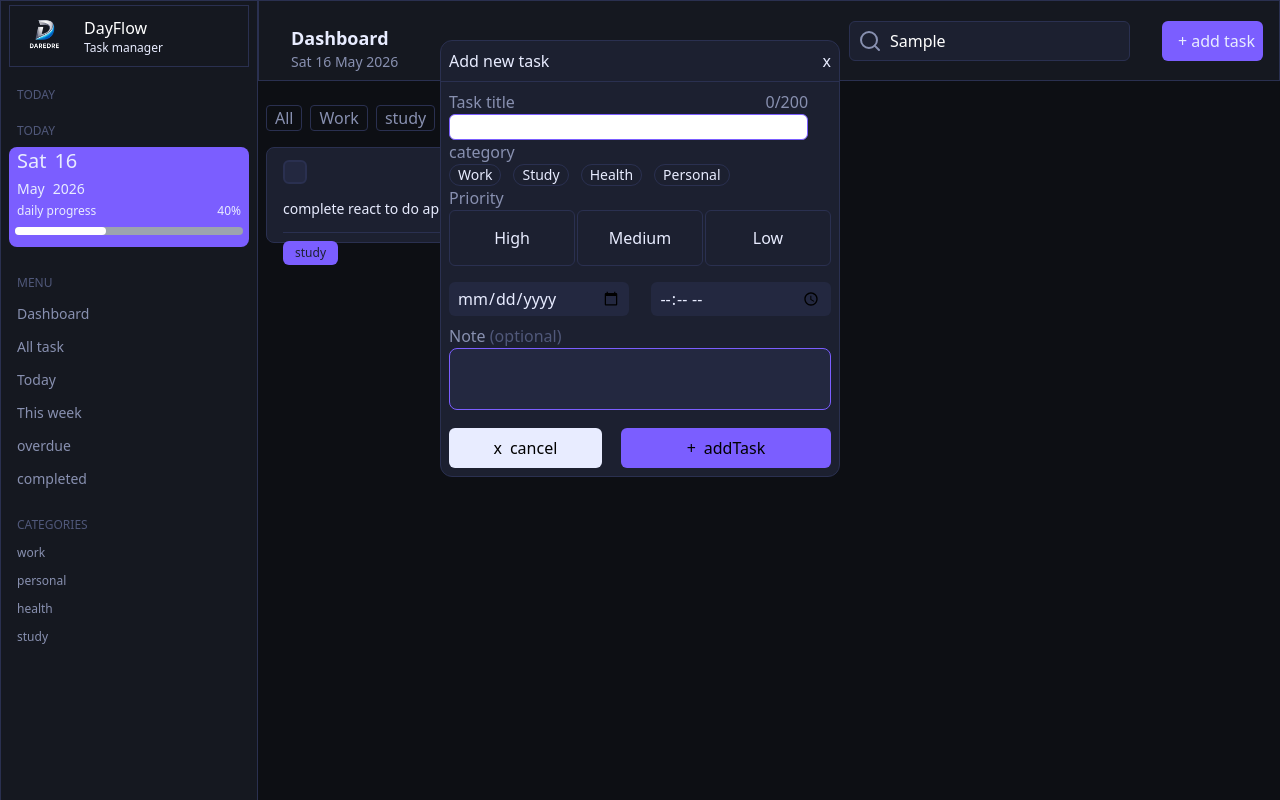
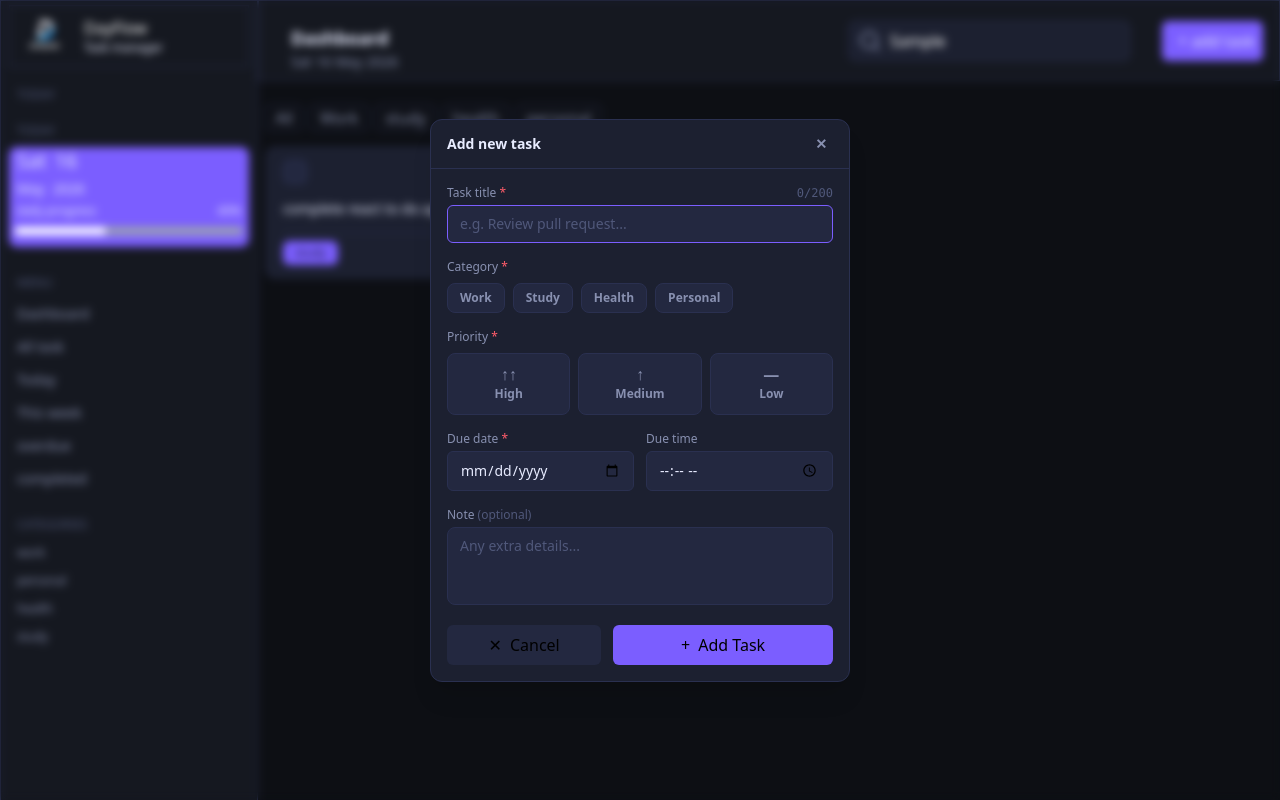
Before and after one commit to Daredre31/dayFlow, a React (Vite) app: page /alltask in a window 1280 px wide. Both pictures are taken after typing "Sample" into the empty fields and a click on the button "+ add task". Shown: the top 800 px of the page. Built offline with nearby package versions, Linux system fonts and the light colour scheme.

Commit message:
new updat

```diff
--- a/src/pages/Alltask.jsx
+++ b/src/pages/Alltask.jsx
@@ -23,7 +23,7 @@ const Alltask = () => {
 
          <div className='p-2 '>
            <div>
-            <Card1 flexW={'flex-wrap'} height={'h-24'} width={'w-[48%]'}/>
+           <Card1 variant='grid' />
            </div>
 
          </div>
--- a/src/pages/Dashboard.jsx
+++ b/src/pages/Dashboard.jsx
@@ -117,7 +117,7 @@ const [dfilter , setDfilter] = useState();
              ))}
            </div>
 
-            <Card1 flexW={'flex-col'} height={'h-12'} width={'w-full'}/>
+            <Card1 variant='list' />
         </div>
         <div></div>
       </div>
--- a/src/ui/Card1.jsx
+++ b/src/ui/Card1.jsx
@@ -1,35 +1,94 @@
 import React, { useState } from 'react'
 import { useTaskContext } from '../context/Taskcontroller';
 
-const Card1 = ({ flexW = 'flex-wrap', width = 'w-full', height = 'h-auto', gap = 'gap-4' }) => {
+const Card1 = ({ variant = 'grid' }) => {
   const { task, deleteTask } = useTaskContext();
   const [checkedItems, setCheckedItems] = useState({});
 
   const handleCheck = (taskId) => {
-    setCheckedItems(prev => ({
-      ...prev,
-      [taskId]: !prev[taskId]
-    }));
+    setCheckedItems(prev => ({ ...prev, [taskId]: !prev[taskId] }));
   };
 
-  const handleDel = (taskId) => {
-    deleteTask(taskId);
-  };
-
+  // ── LIST variant (Dashboard) ─────────────────────────────────────
+  if (variant === 'list') {
     return (
-    <div className={`flex ${flexW} ${gap}`}>
+      <div className='flex flex-col gap-2 p-2'>
         {task.map(item => (
           <div
             key={item.id}
+            className='flex items-center gap-3 px-3 py-2 rounded-md
+                       bg-surface border border-border
+                       hover:border-accent transition-all duration-200'
+          >
+            {/* Checkbox */}
+            <button
+              onClick={() => handleCheck(item.id)}
               className={`
-            bg-surface2 ${width} ${height}
+                w-5 h-5 flex-shrink-0 flex items-center justify-center
+                rounded border-2 transition-all duration-200
+                cursor-pointer text-xs font-semibold
+                ${checkedItems[item.id]
+                  ? 'bg-green border-green text-surface2'
+                  : 'border-border bg-surface3 hover:border-green'
+                }
+              `}
+            >
+              {checkedItems[item.id] ? '✓' : ''}
+            </button>
+
+            {/* Title */}
+            <span className={`
+              flex-1 text-sm font-medium text-text truncate
+              ${checkedItems[item.id] ? 'line-through opacity-50' : ''}
+            `}>
+              {item.title}
+            </span>
+
+            {/* Category */}
+            <span className='text-xs bg-accent px-2 py-0.5 rounded text-surface2 font-medium flex-shrink-0'>
+              {item.category}
+            </span>
+
+            {/* Priority */}
+            <span className={`
+              text-xs font-semibold px-2 py-0.5 rounded flex-shrink-0
+              ${item.priority === 'high'
+                ? 'bg-red text-surface2'
+                : item.priority === 'medium'
+                ? 'bg-amber text-surface2'
+                : 'bg-green text-surface2'
+              }
+            `}>
+              {item.priority}
+            </span>
+
+            {/* Delete */}
+            <button
+              onClick={() => deleteTask(item.id)}
+              className='text-xs px-2 py-0.5 rounded font-medium flex-shrink-0
+                         bg-red text-surface2 hover:bg-red/80
+                         transition-colors duration-200 active:scale-95'
+            >
+              Delete
+            </button>
+          </div>
+        ))}
+      </div>
+    );
+  }
+
+  // ── GRID variant (AllTask) ───────────────────────────────────────
+  return (
+    <div className='flex flex-wrap gap-3'>
+      {task.map(item => (
+        <div
+          key={item.id}
+          className='bg-surface2 w-[48%] h-auto
                      px-4 py-3 rounded-lg border border-border
                      hover:border-accent transition-all duration-200
-            hover:shadow-md
-            flex flex-col justify-between
-          `}
+                     flex flex-col justify-between'
         >
-          {/* Header: Checkbox and Priority */}
+          {/* Header */}
           <div className='flex justify-between items-center mb-3'>
             <button
               onClick={() => handleCheck(item.id)}
@@ -39,14 +98,13 @@ const Card1 = ({ flexW = 'flex-wrap', width = 'w-full', height = 'h-auto', gap =
                 cursor-pointer font-semibold text-sm
                 ${checkedItems[item.id]
                   ? 'bg-green border-green text-surface2'
-                  : 'border-border bg-surface3 text-text hover:border-green'
+                  : 'border-border bg-surface3 hover:border-green'
                 }
               `}
             >
               {checkedItems[item.id] ? '✓' : ''}
             </button>
-            <span
-              className={`
+            <span className={`
               text-xs font-semibold px-3 py-1 rounded-md
               ${item.priority === 'high'
                 ? 'bg-red text-surface2'
@@ -54,13 +112,12 @@ const Card1 = ({ flexW = 'flex-wrap', width = 'w-full', height = 'h-auto', gap =
                 ? 'bg-amber text-surface2'
                 : 'bg-green text-surface2'
               }
-              `}
-            >
+            `}>
               {item.priority}
             </span>
           </div>
 
-          {/* Task Title */}
+          {/* Title */}
           <div className='mb-3 flex-grow'>
             <span className={`
               text-sm font-medium text-text
@@ -70,19 +127,16 @@ const Card1 = ({ flexW = 'flex-wrap', width = 'w-full', height = 'h-auto', gap =
             </span>
           </div>
 
-          {/* Footer: Category and Delete */}
+          {/* Footer */}
           <div className='flex justify-between items-center gap-2 pt-2 border-t border-border'>
             <span className='text-xs bg-accent px-3 py-1 rounded-md text-surface2 font-medium'>
               {item.category}
             </span>
             <button
-              onClick={() => handleDel(item.id)}
-              className={`
-                text-xs px-3 py-1 rounded-md font-medium
-                bg-red text-surface2
-                hover:bg-red/80 transition-colors duration-200
-                active:scale-95
-              `}
+              onClick={() => deleteTask(item.id)}
+              className='text-xs px-3 py-1 rounded-md font-medium
+                         bg-red text-surface2 hover:bg-red/80
+                         transition-colors duration-200 active:scale-95'
             >
               Delete
             </button>
--- a/src/ui/Taskform.jsx
+++ b/src/ui/Taskform.jsx
@@ -1,141 +1,262 @@
 import React, { useEffect, useRef, useState } from 'react'
 import { useTaskContext } from '../context/Taskcontroller';
-import { CATEGORIES } from "../Mockdata/datas";
-import { PRIORITIES } from '../Mockdata/datas';
+import { CATEGORIES, PRIORITIES } from "../Mockdata/datas";
 import Button from './Button';
 
-const Taskform = ({closeForm}) => {
+const CATEGORY_COLORS = {
+  work:     { bg: 'bg-accent/20',  border: 'border-accent',  text: 'text-accent'  },
+  study:    { bg: 'bg-amber/20',   border: 'border-amber',   text: 'text-amber'   },
+  health:   { bg: 'bg-green/20',   border: 'border-green',   text: 'text-green'   },
+  personal: { bg: 'bg-accent2/20', border: 'border-accent2', text: 'text-accent2' },
+};
 
-    const [title , setTitle ] = useState('');
-    const [category , setCategory] = useState('');
-    const [priority , setPriority] = useState('');
-    const [status , setStatus] = useState('');
-    const [duedate , setDuedate] = useState('');
-    const [note , setNote] = useState('');
-    const [dueTime , setDueTime] = useState('');
-    const [count, setCount] = useState(0);
-    const ref = useRef()
-    const handleChange = (e) => {
+const PRIORITY_CONFIG = {
+  high:   { color: 'text-red',    border: 'border-red',    activeBg: 'bg-red/20',    icon: '↑↑' },
+  medium: { color: 'text-amber',  border: 'border-amber',  activeBg: 'bg-amber/20',  icon: '↑'  },
+  low:    { color: 'text-green',  border: 'border-green',  activeBg: 'bg-green/20',  icon: '—'  },
+};
 
-      const value = e.target.value
-      setTitle(value);
+const MAX_TITLE = 200;
 
-      setCount(value.trim().length)
-    }
+const Taskform = ({ closeForm }) => {
+  const { addTask } = useTaskContext();
 
-    useEffect(() => {
-      ref.current.focus()
-    } , [])
+  const [title,    setTitle]    = useState('');
+  const [category, setCategory] = useState('');
+  const [priority, setPriority] = useState('');
+  const [duedate,  setDuedate]  = useState('');
+  const [dueTime,  setDueTime]  = useState('');
+  const [note,     setNote]     = useState('');
+  const [errors,   setErrors]   = useState({});
+  const [submitted, setSubmitted] = useState(false);
 
-    const {addTask} = useTaskContext()
+  const titleRef = useRef();
 
-    const handleSubmkit = (e) => {
-      e.preventDefault()
-      const alldata= {title:title.trim() , category , priority, status , duedate , dueTime , note}
+  useEffect(() => { titleRef.current?.focus(); }, []);
 
-      addTask(alldata)
-    }
+  // live re-validate a field once user has submitted once
+  const validate = (fields = { title, category, priority, duedate }) => {
+    const e = {};
+    if (!fields.title.trim())           e.title    = 'Task title is required.';
+    else if (fields.title.trim().length < 3) e.title = 'Title must be at least 3 characters.';
+    if (!fields.category)               e.category = 'Pick a category.';
+    if (!fields.priority)               e.priority = 'Pick a priority level.';
+    if (!fields.duedate)                e.duedate  = 'Due date is required.';
+    return e;
+  };
 
-     const handleDelete = () => {
+  const handleTitleChange = (e) => {
+    const val = e.target.value;
+    if (val.length > MAX_TITLE) return;
+    setTitle(val);
+    if (submitted) setErrors(prev => ({ ...prev, ...validate({ title: val, category, priority, duedate }) }));
+  };
 
-     }
+  const handleSubmit = (e) => {
+    e.preventDefault();
+    setSubmitted(true);
+    const errs = validate({ title, category, priority, duedate });
+    if (Object.keys(errs).length) { setErrors(errs); return; }
+
+    addTask({ title: title.trim(), category, priority, duedate, dueTime, note });
+    closeForm();
+  };
+
+  const titleCount = title.trim().length;
+  const nearLimit  = titleCount > MAX_TITLE * 0.85;
 
   return (
-    <div className=''>
-        <div className='bg-surface2 border border-border md:w-[400px] w-[300px] max-h-max mx-auto rounded-xl'>
-            <div className='flex justify-between p-2 border-b border-b-border'>
-                <span className='text-text'>Add new task</span>
-                <span onClick={closeForm} className='text-text'>x</span>
+    <div className='fixed inset-0 z-50 flex items-center justify-center bg-bg/80 backdrop-blur-sm'>
+      <div className='bg-surface2 border border-border md:w-[420px] w-[320px] rounded-xl shadow-xl'>
 
-            </div>
-            <div className='p-2'>
-            <div className='flex justify-between w-[94%]'>
-               <h5 className='text-secondary'>Task title</h5>
-               <span className='text-secondary'>{count}/200</span>
+        {/* ── Header ─────────────────────────────────────── */}
+        <div className='flex justify-between items-center px-4 py-3 border-b border-border'>
+          <span className='text-text font-semibold text-sm'>Add new task</span>
+          <button
+            onClick={closeForm}
+            className='w-6 h-6 flex items-center justify-center rounded
+                       text-secondary hover:text-text hover:bg-surface3
+                       transition-colors duration-150 text-sm font-bold'
+          >✕</button>
         </div>
 
-            <form onSubmit={(e) => e.preventDefault()}>
-             <input type="text"  className='w-[94%] border border-accent
-             focus:border-accent text-md rounded-md focus:outline-none indent-3'
+        <form onSubmit={handleSubmit} className='p-4 flex flex-col gap-4' noValidate>
+
+          {/* ── Title ──────────────────────────────────────── */}
+          <div className='flex flex-col gap-1'>
+            <div className='flex justify-between items-center'>
+              <label className='text-secondary text-xs font-medium'>
+                Task title <span className='text-red'>*</span>
+              </label>
+              <span className={`text-xs font-mono ${nearLimit ? 'text-amber' : 'text-tertiary'}`}>
+                {titleCount}/{MAX_TITLE}
+              </span>
+            </div>
+            <input
+              ref={titleRef}
+              type='text'
               value={title}
-             onChange={handleChange}
-             ref={ref}/>
+              onChange={handleTitleChange}
+              placeholder='e.g. Review pull request...'
+              className={`
+                w-full bg-surface3 border rounded-md py-2 px-3
+                text-text text-sm placeholder:text-tertiary
+                focus:outline-none focus:border-accent
+                transition-colors duration-150
+                ${errors.title ? 'border-red' : 'border-border'}
+              `}
+            />
+            {errors.title && (
+              <span className='text-red text-xs flex items-center gap-1'>
+                <span>⚠</span> {errors.title}
+              </span>
+            )}
+          </div>
 
-             <div>
-              <label className='text-secondary'>category</label>
-                <div className='flex gap-3'>
-                 {
-                  CATEGORIES.map((cat) => (
-                    <button type='button'
-                      onClick={()=> setCategory(cat)}
-                    className={`flex items-center border
-                      text-text   border-border rounded-xl text-sm px-2
-                     ${
-                      category === cat ? 'bg-accent': 'bg-inherit'
+          {/* ── Category ───────────────────────────────────── */}
+          <div className='flex flex-col gap-2'>
+            <label className='text-secondary text-xs font-medium'>
+              Category <span className='text-red'>*</span>
+            </label>
+            <div className='flex flex-wrap gap-2'>
+              {CATEGORIES.map(cat => {
+                const cfg     = CATEGORY_COLORS[cat.toLowerCase()] ?? {};
+                const isActive = category === cat;
+                return (
+                  <button
+                    key={cat}
+                    type='button'
+                    onClick={() => {
+                      setCategory(cat);
+                      if (submitted) setErrors(prev => ({ ...prev, ...validate({ title, category: cat, priority, duedate }) }));
+                    }}
+                    className={`
+                      px-3 py-1.5 rounded-lg border text-xs font-semibold
+                      transition-all duration-150 active:scale-95
+                      ${isActive
+                        ? `${cfg.bg ?? 'bg-accent/20'} ${cfg.border ?? 'border-accent'} ${cfg.text ?? 'text-accent'}`
+                        : 'border-border text-secondary hover:border-accent hover:text-text bg-surface3'
                       }
-                    `}>
+                    `}
+                  >
                     {cat}
                   </button>
-                  ))
-                 } </div>
+                );
+              })}
+            </div>
+            {errors.category && (
+              <span className='text-red text-xs flex items-center gap-1'>
+                <span>⚠</span> {errors.category}
+              </span>
+            )}
           </div>
 
-             <div>
-              <label className='text-secondary'>Priority</label>
+          {/* ── Priority ───────────────────────────────────── */}
+          <div className='flex flex-col gap-2'>
+            <label className='text-secondary text-xs font-medium'>
+              Priority <span className='text-red'>*</span>
+            </label>
+            <div className='grid grid-cols-3 gap-2'>
+              {PRIORITIES.map(pr => {
+                const cfg     = PRIORITY_CONFIG[pr.toLowerCase()] ?? {};
+                const isActive = priority === pr;
+                return (
+                  <button
+                    key={pr}
+                    type='button'
+                    onClick={() => {
+                      setPriority(pr);
+                      if (submitted) setErrors(prev => ({ ...prev, ...validate({ title, category, priority: pr, duedate }) }));
+                    }}
+                    className={`
+                      flex flex-col items-center justify-center
+                      py-3 rounded-lg border text-xs font-semibold gap-1
+                      transition-all duration-150 active:scale-95
+                      ${isActive
+                        ? `${cfg.activeBg} ${cfg.border} ${cfg.color}`
+                        : 'border-border text-secondary bg-surface3 hover:border-secondary'
+                      }
+                    `}
+                  >
+                    <span className='text-base leading-none'>{cfg.icon}</span>
+                    <span className='capitalize'>{pr}</span>
+                  </button>
+                );
+              })}
+            </div>
+            {errors.priority && (
+              <span className='text-red text-xs flex items-center gap-1'>
+                <span>⚠</span> {errors.priority}
+              </span>
+            )}
+          </div>
 
-              <div className='flex justify-between  '>
-                 {
-                  PRIORITIES.map((pr) =>(
-                    <button type='button'
-                    onClick={() => setPriority(pr)}
-                    className={`border border-border w-[33%] h-14 rounded-md text-text
-                    ${
-                      priority === pr ?'bg-accent border-amber' : 'bg-inherit'
-                      }
-                    `}>
-                      {pr}
-                    </button>
-                  ))
-                 }
+          {/* ── Date + Time ────────────────────────────────── */}
+          <div className='flex gap-3'>
+            <div className='flex flex-col gap-1 flex-1'>
+              <label className='text-secondary text-xs font-medium'>
+                Due date <span className='text-red'>*</span>
+              </label>
+              <input
+                type='date'
+                value={duedate}
+                onChange={e => {
+                  setDuedate(e.target.value);
+                  if (submitted) setErrors(prev => ({ ...prev, ...validate({ title, category, priority, duedate: e.target.value }) }));
+                }}
+                className={`
+                  w-full bg-surface3 border rounded-md py-2 px-3
+                  text-text text-sm focus:outline-none focus:border-accent
+                  transition-colors duration-150
+                  ${errors.duedate ? 'border-red' : 'border-border'}
+                `}
+              />
+              {errors.duedate && (
+                <span className='text-red text-xs flex items-center gap-1'>
+                  <span>⚠</span> {errors.duedate}
+                </span>
+              )}
+            </div>
+            <div className='flex flex-col gap-1 flex-1'>
+              <label className='text-secondary text-xs font-medium'>Due time</label>
+              <input
+                type='time'
+                value={dueTime}
+                onChange={e => setDueTime(e.target.value)}
+                className='w-full bg-surface3 border border-border rounded-md py-2 px-3
+                           text-text text-sm focus:outline-none focus:border-accent
+                           transition-colors duration-150'
+              />
             </div>
           </div>
 
-             <div className='flex justify-between mt-4'>
-              <input type="date"
-              value={duedate}
-              onChange={(e) => setDuedate(e.target.value)}
-              className='w-[47%] bg-surface3 rounded-md py-1 px-2 text-text  focus:border border-accent focus:outline-none'/>
-              <input
-              value={dueTime}
-              onChange={(e)=> setDueTime(e.target.value)}
-              type="time" className=' focus:border border-accent focus:outline-none w-[47%] bg-surface3 rounded-md py-1 px-2 text-text'/>
+          {/* ── Note ───────────────────────────────────────── */}
+          <div className='flex flex-col gap-1'>
+            <label className='text-secondary text-xs font-medium'>
+              Note <span className='text-tertiary'>(optional)</span>
+            </label>
+            <textarea
+              rows={3}
+              value={note}
+              onChange={e => setNote(e.target.value)}
+              placeholder='Any extra details...'
+              className='w-full bg-surface3 border border-border rounded-lg
+                         py-2 px-3 text-text text-sm placeholder:text-tertiary
+                         focus:outline-none focus:border-accent
+                         transition-colors duration-150 resize-none'
+            />
           </div>
 
-             <div className='mt-2'>
-              <label className='text-secondary'>Note <span className='text-tertiary'>(optional)</span></label>
-                <div>
-                  <textarea
-                  rows={3}
-                  ref={ref}
-                  value={note}
-                  onChange={e => setNote(e.target.value)}
-                  className='w-[100%] bg-surface3 rounded-lg
-                  focus:border border-accent focus:outline-none
-                  indent-3 text-text text-sm resize-none'></textarea>
+          {/* ── Actions ────────────────────────────────────── */}
+          <div className='flex justify-between gap-3 pt-1'>
+            <Button bg='bg-surface3' width='w-[40%]' logo='✕' text='Cancel'   onClick={closeForm}     />
+            <Button bg='bg-accent'   width='w-[57%]' logo='+' text='Add Task'  onClick={handleSubmit}  />
+          </div>
+
+        </form>
       </div>
     </div>
+  );
+};
 
-             <div className='flex justify-between mt-3'>
-              <Button bg='bg-text' width='w-[40%]' logo={'x'} text={'cancel'} onClick={closeForm}/>
-              <Button bg='bg-accent' width='w-[55%]' logo={'+'} text={'addTask'} onClick={handleSubmkit}/>
-             </div>
-        </form>
-        </div>
-
-        </div>
-
-    </div>
-  )
-}
-
-export default Taskform
+export default Taskform;
```
Lines whose indentation alone changed are shown as unchanged.
